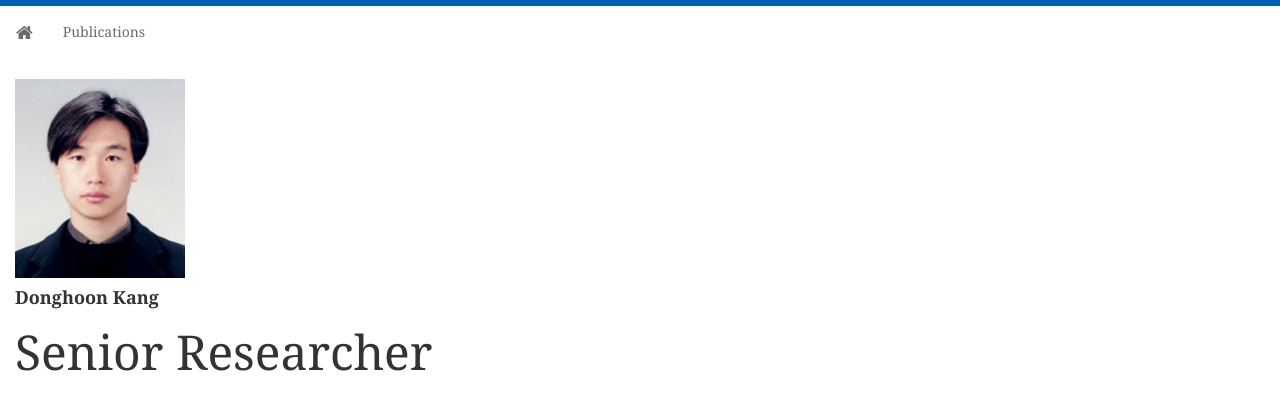
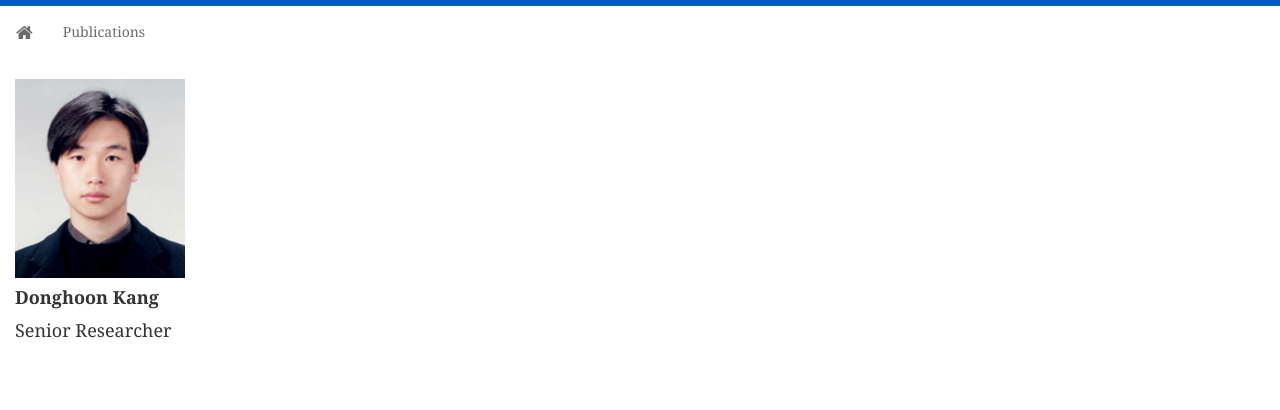
Before and after one commit to kimbabmoowoo/kimbabmoowoo.github.io, a Jekyll site: the page built from index.html, in a window 1280 px wide. Shown: the top 410 px of the page. Built offline with Jekyll 4.4.1, drawn with Linux system fonts in a browser that asks for light colours; nearby versions of some CDN libraries; Markdown is read by kramdown in place of the engine named in the settings; the list of posts is cut into pages by our own code.

Commit message:
Update index.html

```diff
--- a/index.html
+++ b/index.html
@@ -9,7 +9,7 @@ layout: home
 		<img src="{{ site.baseurl }}static/img/profile.jpg" width="170">
 	  </div>
 		<h4><strong>{{ site.author }}</strong></h4>
-		<font size="7">Senior Researcher</font>
+		<font size="4">Senior Researcher</font>
 		<!-- <h4>Senior Researcher</h4>
 		<h5><a target="_blank" href="https://www.kist.re.kr/kist_web/main/"><span style= "color:#424242">
 			Korea Institute of Science and Technology (KIST), </span></a>
```
